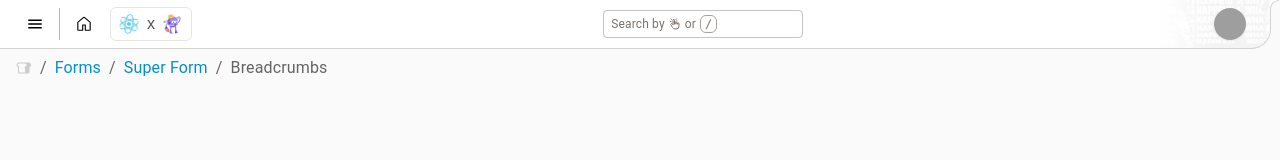
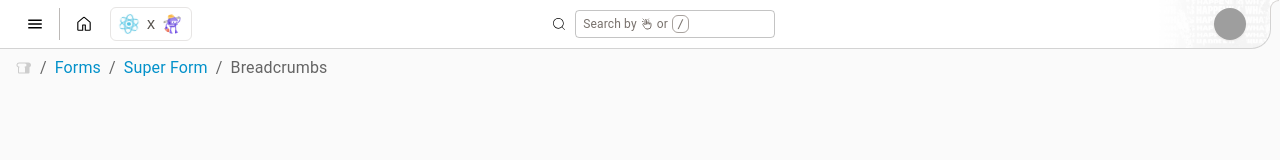
Before and after one commit to jjawny/a-blue-bird, a React (Vite) app in the folder client/: page /boring-form in a window 1280 px wide. Shown: the top 160 px of the page. Built offline with nearby package versions, Linux system fonts and the light colour scheme; grey boxes are pictures that could not be loaded; a web font is replaced by a local one.

Commit message:
search icon

```diff
--- a/client/src/features/global-layout/components/TopBarSearch.tsx
+++ b/client/src/features/global-layout/components/TopBarSearch.tsx
@@ -2,6 +2,7 @@ import { Autocomplete, AutocompleteChangeReason, AutocompleteRenderInputParams,
 import { Link, useNavigate } from "@tanstack/react-router";
 import { ClassValue } from "clsx";
 import { forwardRef, memo, useRef, useState } from "react";
+import { CiSearch as SearchIcon } from "react-icons/ci";
 import { TbHandClick as ClickIcon, TbDirections as RouteIcon } from "react-icons/tb";
 import { routes } from "~/shared/constants/routes";
 import { cn } from "~/shared/helpers/classname-helpers";
@@ -71,7 +72,7 @@ const Suggestion = memo((props: { htmlProps: React.HTMLProps<HTMLLIElement>; opt
 const SearchHint = (props: { className?: ClassValue }) => {
   const { className } = props;
   return (
-    <div className={cn("flex select-none items-center gap-1 text-xs text-stone-500", className)}>
+    <div className={cn("z-50 flex select-text items-center gap-1 text-xs text-stone-500", className)}>
       <div>Search by</div>
       <ClickIcon />
       <div>or</div>
@@ -89,7 +90,8 @@ const SearchInput = forwardRef<HTMLInputElement, { params: AutocompleteRenderInp
 
   return (
     <div className="relative flex items-center">
-      {!isFocused && <SearchHint className="absolute left-2" />}
+      {!isFocused && <SearchHint className="absolute left-8" />}
+      <SearchIcon className="mr-2 text-black" />
       <TextField
         {...params}
         inputRef={ref}
@@ -98,10 +100,13 @@ const SearchInput = forwardRef<HTMLInputElement, { params: AutocompleteRenderInp
         sx={{
           margin: 0,
           width: isFocused ? 256 : 200,
+          marginRight: 10,
           transition: `width ${WIDTH_TRANSITION_MS}ms ease-out`,
           "& .MuiInputBase-root": {
             padding: "0 !important",
             border: "none",
+            background: "#ffffff8f",
+            borderRadius: "4px",
           },
         }}
       />
```
